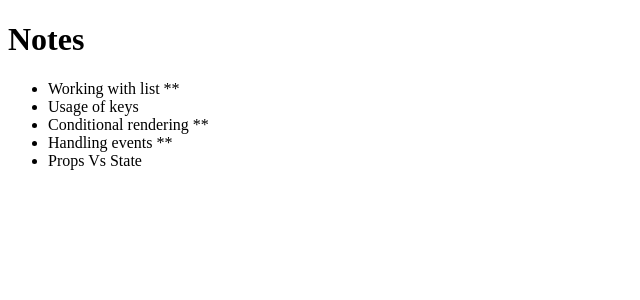
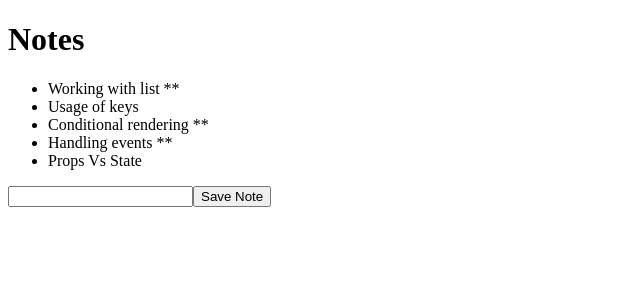
Before and after one commit to BL-Vinoth/ReactConcepts, a React (Vite) app: page / in a window 1280 px wide. Shown: the top 300 px of the page, without its empty margins (0-640 px from the left). Built offline with nearby package versions, Linux system fonts and the light colour scheme.

Commit message:
event handling

```diff
--- a/src/App.jsx
+++ b/src/App.jsx
@@ -1,12 +1,9 @@
-
-import React from "react" ;
 import Note from "./Components/Note";
-
-
-// Named function or function expression
 function App({notes}){
-
-  console.log(notes);
+  const addNote = (event) => {
+    event.preventDefault() ;
+    console.log("button Clicked" , event.target);
+  }
   return(
     <div>
       <h1>Notes</h1>
@@ -16,9 +13,12 @@
             <Note key={note.id} note = {note}/>
           )
         }
+      </ul>
+      <form onSubmit={addNote}>
+        <input/>
+        <button type="submit"> Save Note</button>
+      </form>
 
-
-      </ul>
     </div>
   )
 }
```
